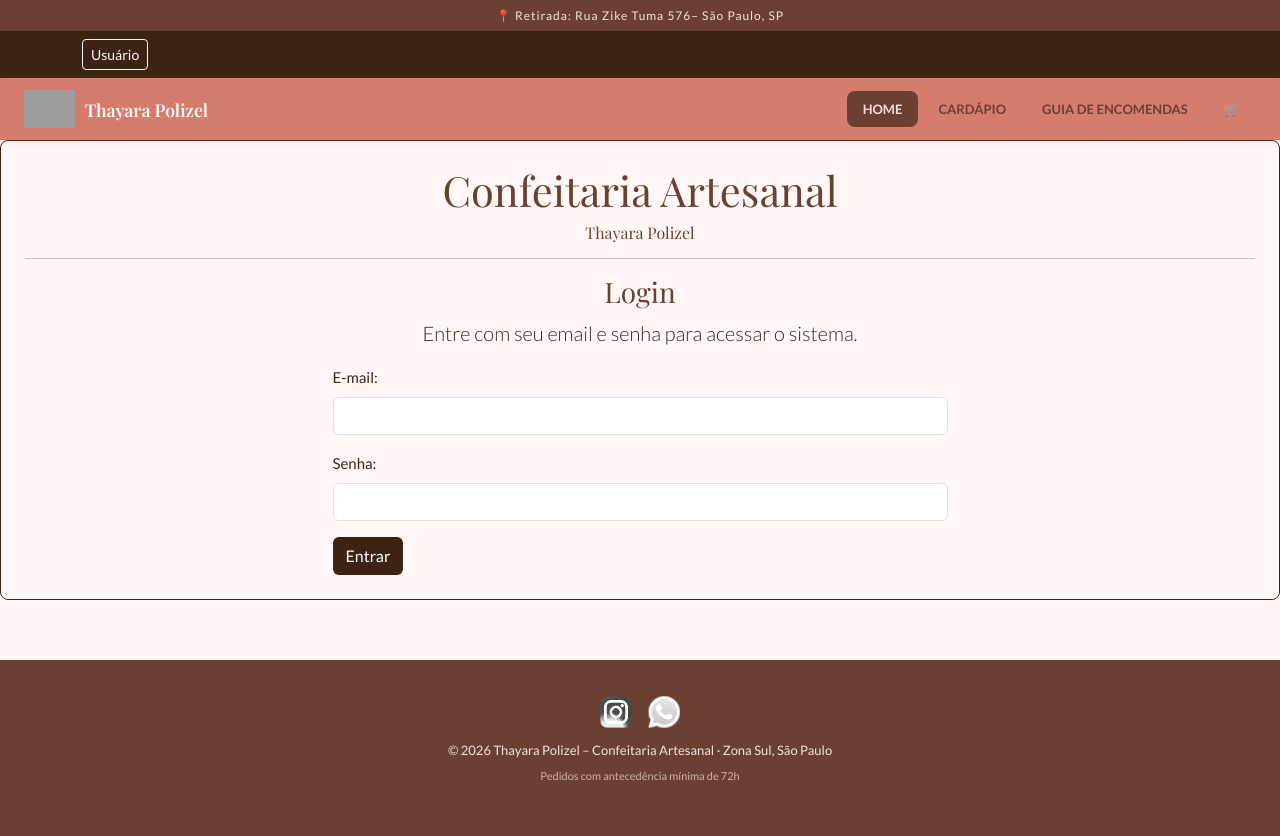
After one commit to Yuri2902/Confeitaria-Thayara-Polizel, a PHP site: page /login.php in a window 1280 px wide. The commit adds this page. Run offline with PHP 8.4, Linux system fonts and the light colour scheme; some web fonts are replaced; grey boxes are pictures that could not be loaded.

Commit message:
Cria conexao com banco, adiciona dump sql e estrutura pagina de login

```diff
--- a/config.php
+++ b/config.php
@@ -1,3 +1,6 @@
 <?php
 define('BASE_PATH', __DIR__);
 define('BASE_URL', '/Confeitaria-Thayara-Polizel');
+
+//Conexão com o banco em todas as paginas
+require_once BASE_PATH . '/src/banco.php';
--- /dev/null
+++ b/dumps/confeitaria_artesanal.sql
@@ -0,0 +1 @@
+CREATE DATABASE IF NOT EXISTS confeitaria_artesanal;
--- a/includes/cabecalho.php
+++ b/includes/cabecalho.php
@@ -18,6 +18,15 @@ require_once __DIR__ . '/../config.php';
   <!-- TOPO -->
   <div class="topo-localizacao">📍 Retirada: Rua Zike Tuma 576– São Paulo, SP</div>
 
+  <!-- Menu Usuarios -->
+  <div class="py-2" style="background-color: #3d2314;">
+        <div class="container">
+          <a href="<?= BASE_URL ?>/login.php" class="btn btn-sm btn-outline-light">
+                <i class="bi bi-people"></i> Usuário
+            </a>
+        </div>
+    </div>
+
   <!-- NAVBAR Bootstrap Navbar -->
   <nav class="navbar-thay">
     <a href="<?= BASE_URL ?>/index.php" class="brand">
--- /dev/null
+++ b/login.php
@@ -0,0 +1,31 @@
+<?php
+require_once __DIR__ . "/config.php";
+require_once BASE_PATH . "/includes/cabecalho.php";
+?>
+
+<section class="text-center mb-4 border rounded-3 p-4"
+style="border-color: #3d2314 !important;">
+
+    <h1 class="mb-2">Confeitaria Artesanal</h1>
+    <h2 class="fs-6 lead">Thayara Polizel</h2>
+
+    <hr>
+    <h3>Login</h3>
+    <p class="lead">Entre com seu email e senha para acessar o sistema.</p>
+
+    <form action="" method="post" class="w-50 mx-auto text-start mt-3">
+        <div class="mb-3">
+            <label for="email" class="form-label">E-mail:</label>
+            <input type="email" name="email" id="email" class="form-control">
+        </div>
+        <div class="mb-3">
+            <label for="senha" class="form-label">Senha:</label>
+            <input type="password" name="senha" id="senha" class="form-control">
+        </div>
+
+        <button type="submit" class="btn text-white" style="background-color: #3d2314;">Entrar</button>
+    </form>
+
+</section>
+
+<?php require_once BASE_PATH. "/includes/rodape.php" ?>
--- /dev/null
+++ b/src/banco.php
@@ -0,0 +1,21 @@
+<?php
+
+//credenciais
+$servidor = "localhost";
+$usuario = "root";
+$senha = "";
+$banco = "confeitaria_artesanal";
+
+try {
+    $conexao = new PDO(
+    "mysql:host=$servidor; dbname=$banco; charset=utf8", $usuario, $senha
+    );
+
+    //habilitando o lançamento de erros e exceções
+    $conexao -> setAttribute(PDO::ATTR_ERRMODE, PDO::ERRMODE_EXCEPTION);
+
+    //echo "Conexão realizada com sucesso";
+
+} catch (Throwable $erro) {
+    die("Falha na Conexão: ". $erro->getMessage());
+}
```
